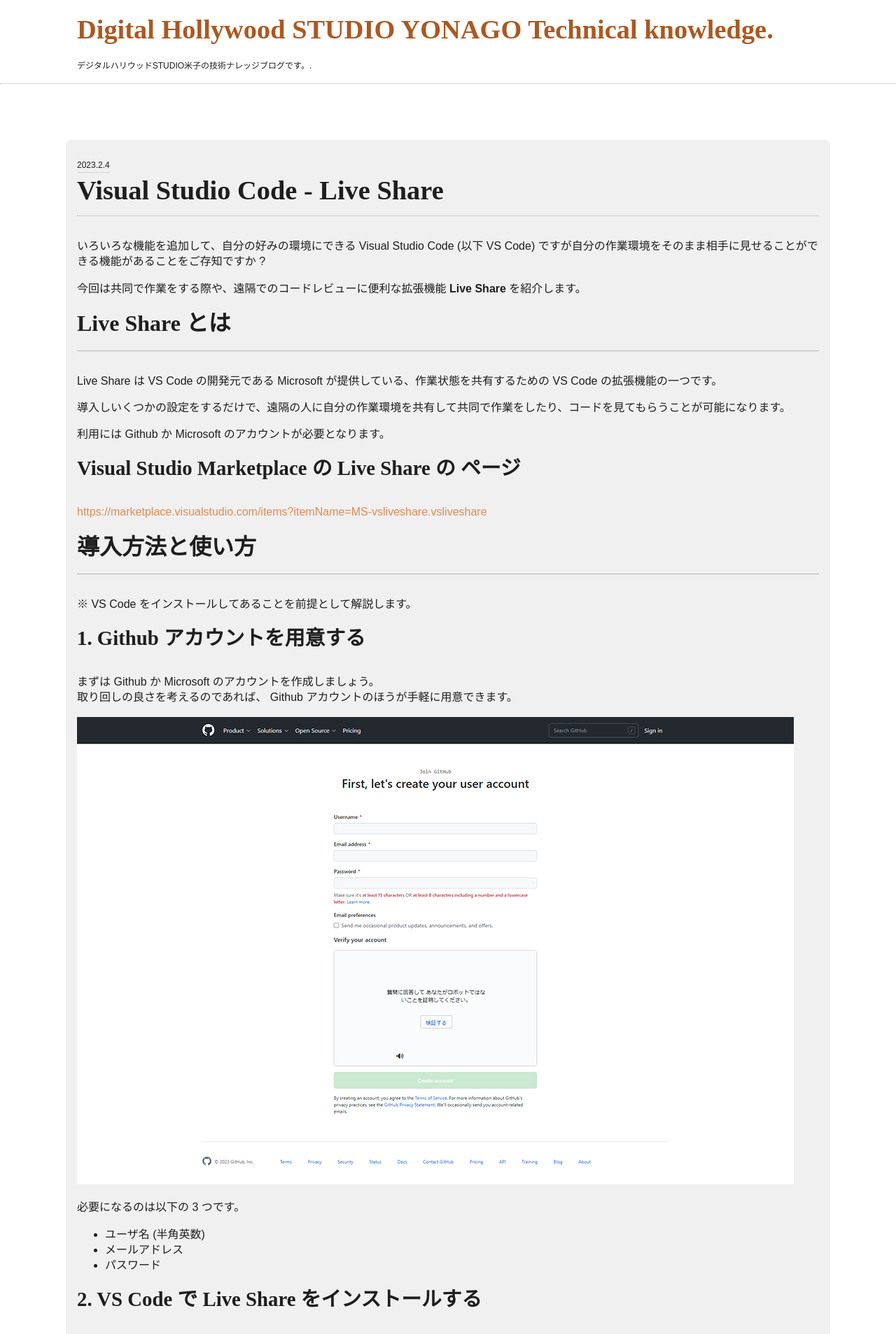
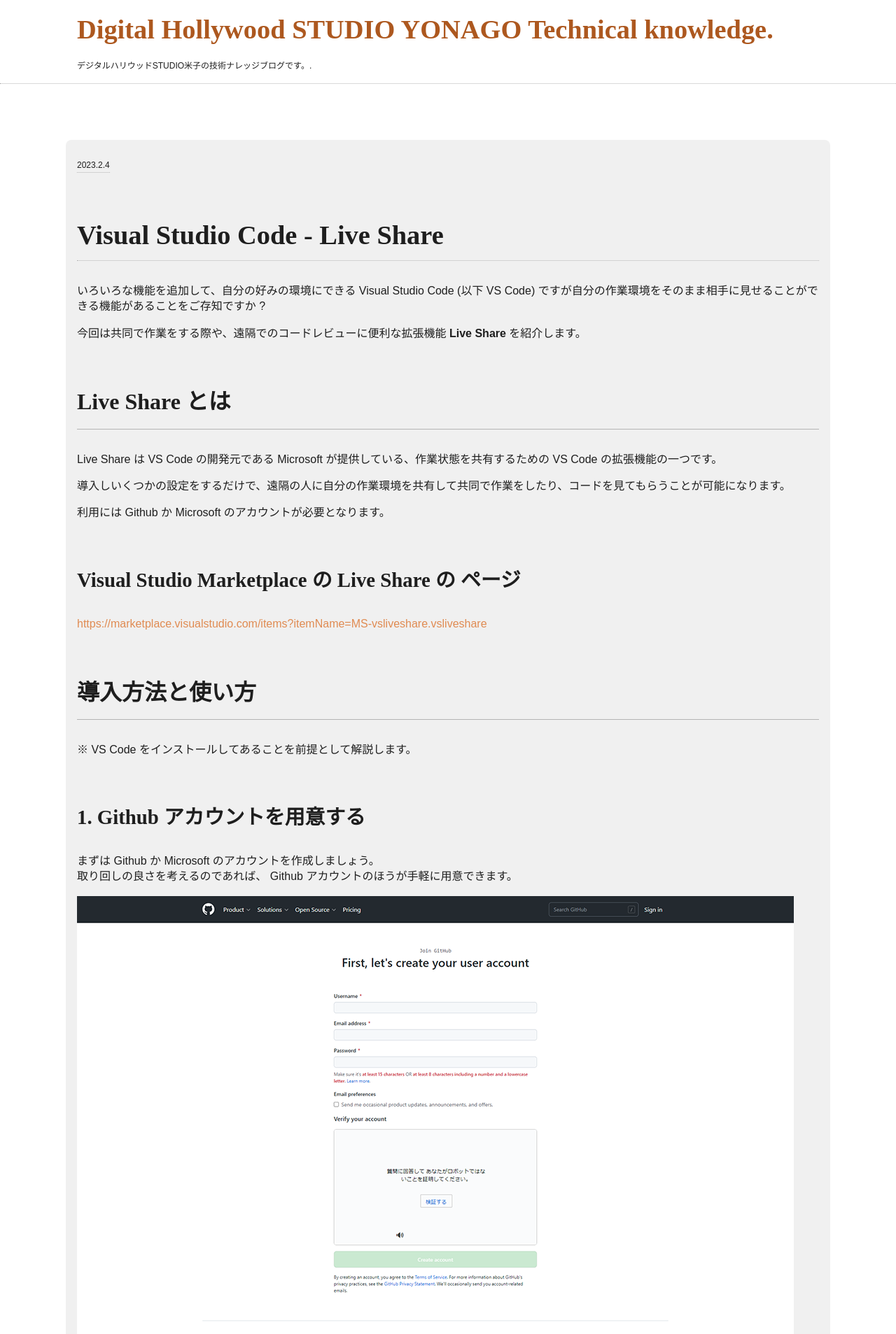
Before and after one commit to dhws-yonago/dhws-yonago.github.io, a Jekyll site: the page built from _posts/2023-02-04-vscode-liveshare.md, in a window 1280 px wide. Shown: the top 1907 px of the page at 70% size. Built offline with Jekyll 4.4.1, drawn with Linux system fonts in a browser that asks for light colours; some web fonts are replaced.

Commit message:
Add whitespace above article headings.

```diff
--- a/_sass/jekyll-theme-hacker.scss
+++ b/_sass/jekyll-theme-hacker.scss
@@ -200,6 +200,14 @@ img {
   h6 {
     font-size: 1.2em;
   }
+  * + h1,
+  * + h2,
+  * + h3,
+  * + h4,
+  * + h5,
+  * + h6 {
+    margin-top: calc(8px * 8);
+  }
   blockquote {
     padding-left: .75em;
     border-left: 1px dotted var(--color-border);
```
